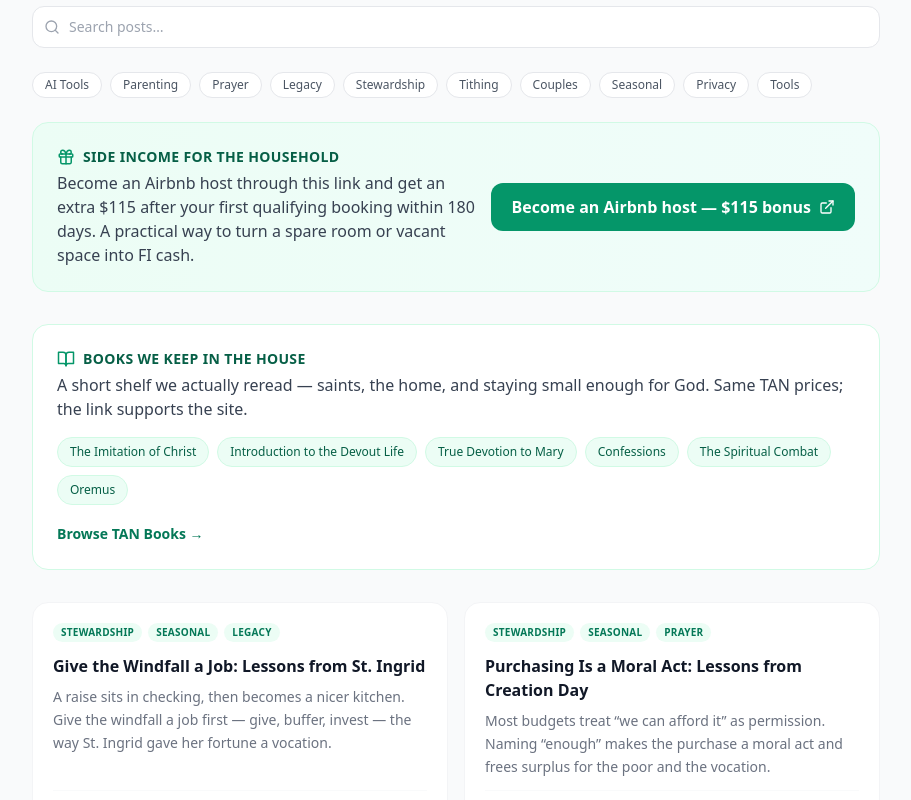
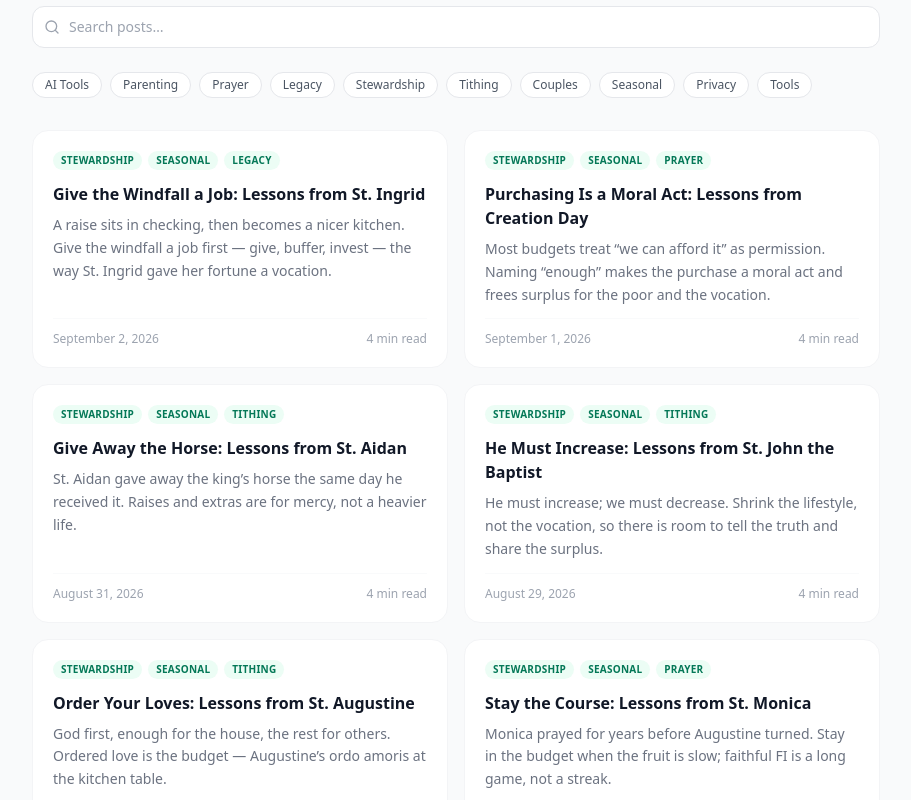
Before and after one commit to daughterpop/super-fi-calc, a React (Vite) app: page /blog in a window 1280 px wide. Shown: the part 620-1420 px from the top of the page, without its empty margins (184-1095 px from the left). Built offline with nearby package versions, Linux system fonts and the light colour scheme.

Commit message:
Daily site improvement: Unclutter blog index so posts come before promo blocks – September 3, 2026

```diff
--- a/src/pages/BlogIndex.jsx
+++ b/src/pages/BlogIndex.jsx
@@ -6,7 +6,6 @@ import SiteHeader from '../components/SiteHeader';
 import SiteFooter from '../components/SiteFooter';
 import SubscribeForm from '../components/SubscribeForm';
 import ReferralCard from '../components/ReferralCard';
-import FavoriteBooksStrip from '../components/FavoriteBooksStrip';
 import LedgerBand from '../components/LedgerBand';
 import { getReferral } from '../data/referrals';
 
@@ -85,7 +84,7 @@ export default function BlogIndex() {
           )}
         </div>
 
-        <div className="flex flex-wrap gap-2 mb-6">
+        <div className="flex flex-wrap gap-2 mb-8">
           {allTags.map((tag) => {
             const active = activeTags.includes(tag);
             return (
@@ -103,16 +102,6 @@ export default function BlogIndex() {
               </button>
             );
           })}
-        </div>
-
-        {listReferral && (
-          <div className="mb-8">
-            <ReferralCard referral={listReferral} />
-          </div>
-        )}
-
-        <div className="mb-8">
-          <FavoriteBooksStrip />
         </div>
 
         {filteredPosts.length > 0 ? (
@@ -158,6 +147,12 @@ export default function BlogIndex() {
           </div>
         )}
 
+        {listReferral && (
+          <div className="mb-8">
+            <ReferralCard referral={listReferral} />
+          </div>
+        )}
+
         <div className="pt-4 pb-2">
           <SubscribeForm />
         </div>
```
